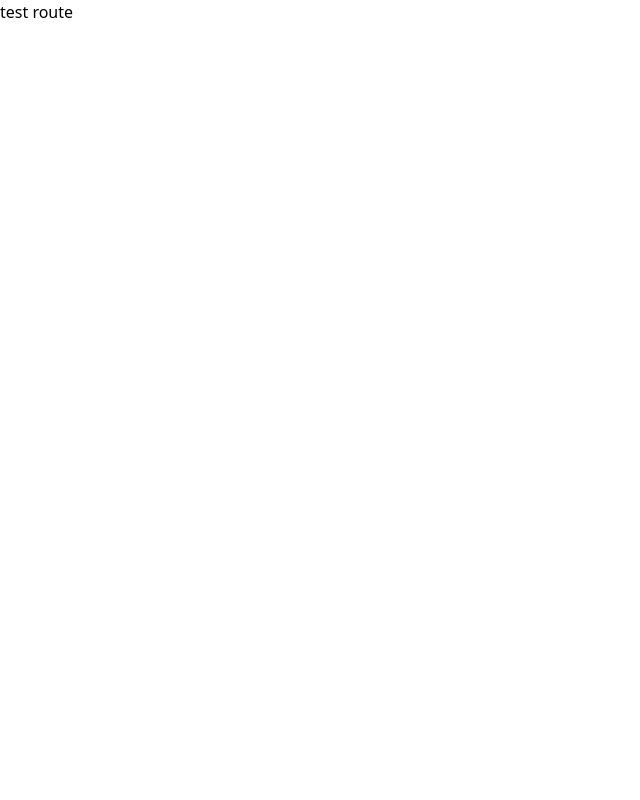
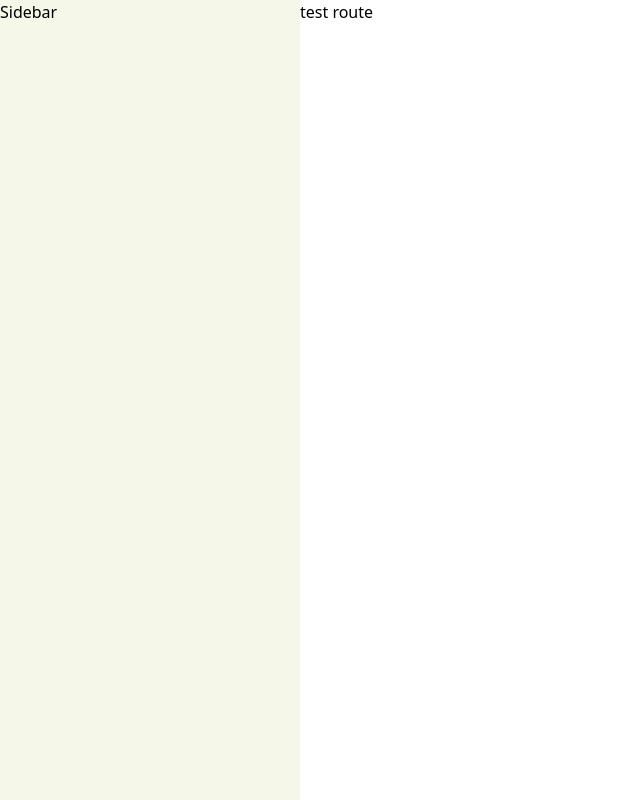
Before and after one commit to pongpanott/react-web-components, a React (Create React App) app: page /test in a window 1280 px wide. Shown: the whole page, without its empty margins (0-640 px from the left). Built offline with nearby package versions, Linux system fonts and the light colour scheme.

Commit message:
feat: imeplement layout

```diff
--- a/src/App.tsx
+++ b/src/App.tsx
@@ -1,7 +1,12 @@
+import Layout from './components/layout';
 import AppRouter from './router/router';
 
 function App() {
-  return <AppRouter />;
+  return (
+    <Layout>
+      <AppRouter />
+    </Layout>
+  );
 }
 
 export default App;
--- a/src/components/accordion/controlled-accordion/index.tsx
+++ b/src/components/accordion/controlled-accordion/index.tsx
@@ -22,7 +22,7 @@ const ControlledAccordion = ({
     <div>
       <div
         onClick={onClick}
-        className={'border-l-4 border-primary-800 bg-primary-50'}
+        className={'cursor-pointer border-l-4 border-primary-800 bg-primary-50'}
       >
         <div className={cx(titleClassName, 'flex justify-between gap-x-2 p-4')}>
           {title} <ChevronDownIcon className={cx(expand && 'rotate-180')} />
--- /dev/null
+++ b/src/components/layout/index.tsx
@@ -0,0 +1,16 @@
+import Sidebar from '../sidebar';
+
+type LayoutProps = {
+  children: React.ReactNode;
+};
+
+const Layout = ({ children }: LayoutProps) => {
+  return (
+    <div className="flex">
+      <Sidebar />
+      <div>{children}</div>
+    </div>
+  );
+};
+
+export default Layout;
--- /dev/null
+++ b/src/components/sidebar/index.tsx
@@ -0,0 +1,9 @@
+const Sidebar = () => {
+  return (
+    <div className="h-screen w-[300px] flex-shrink-0 bg-primary-50">
+      Sidebar
+    </div>
+  );
+};
+
+export default Sidebar;
```
